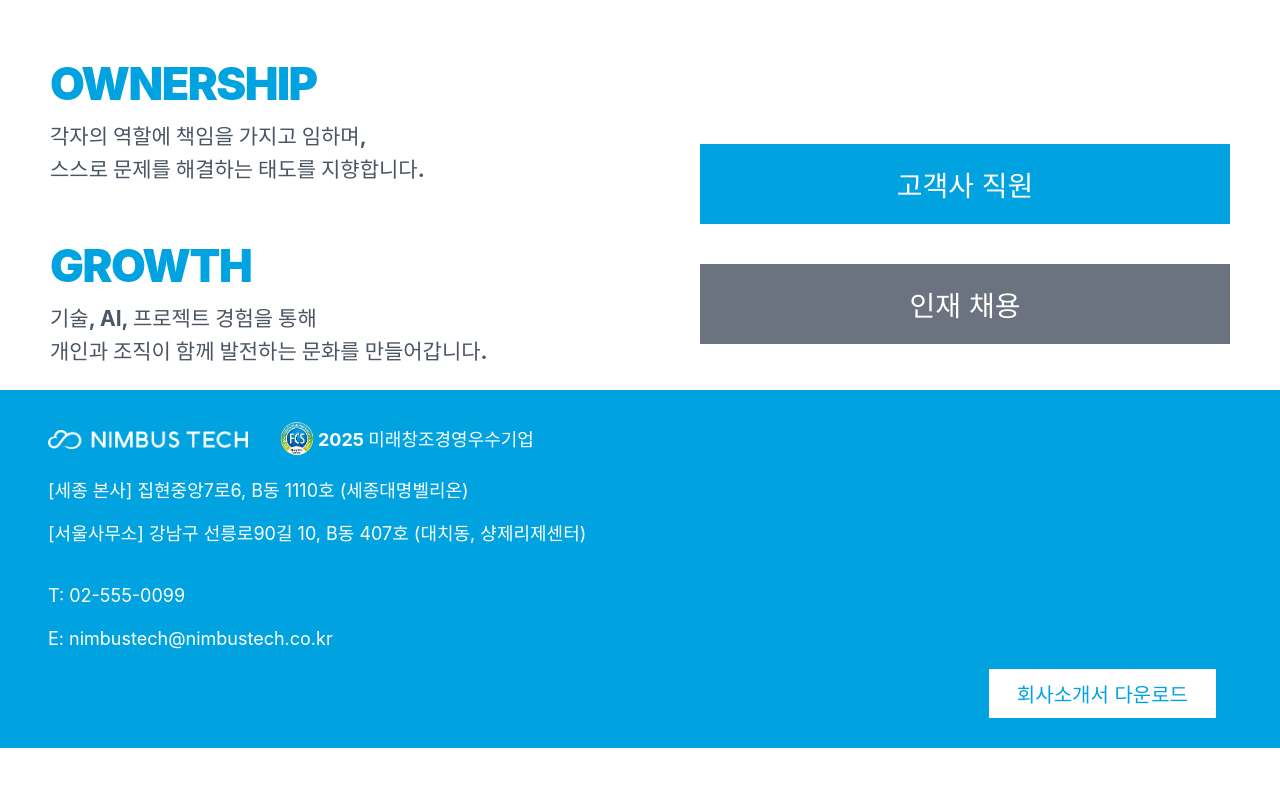
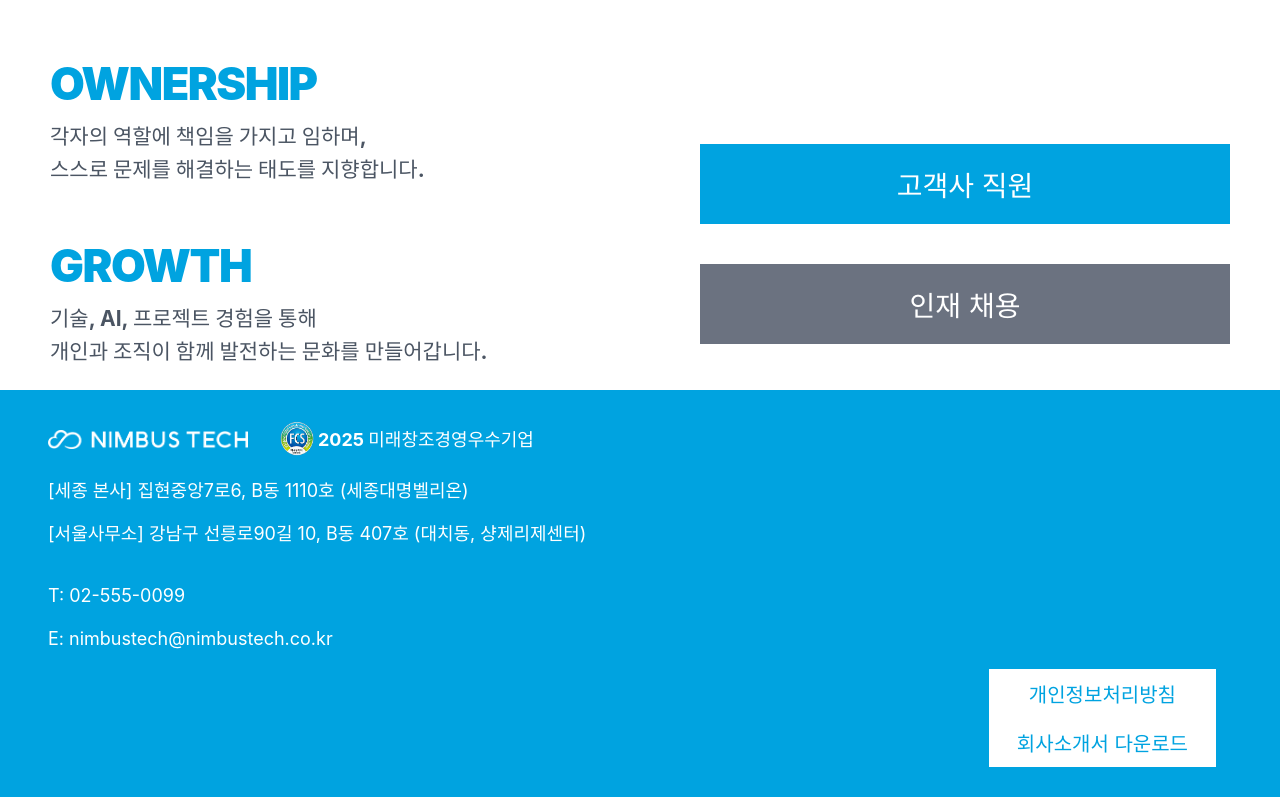
Before and after one commit to onexhana/nimbustech_website, a React (Vite) app: page / in a window 1280 px wide. Shown: the part 3771-4568 px from the top of the page. Before the commit the page ends 4519 px from the top, so only its background shows below. Built offline with nearby package versions, Linux system fonts and the light colour scheme; a web font is replaced by a local one.

Commit message:
feat: popup image

```diff
--- a/src/components/Home/HomeButton.tsx
+++ b/src/components/Home/HomeButton.tsx
@@ -99,7 +99,7 @@ const buttons: ButtonItem[] = [
     subtitle: "핵심가치",
     description: "고객과 함께 성장하는\n신뢰·책임·전문성의 가치",
     link: "/#about",
-    imagePath: "/popup_image/Core%20Values.jpg",
+    imagePath: "/popup_image/Core%20Values.png",
     titleFontSize: 30,
     subtitleFontSize: 40,
     descriptionFontSize: 20,
--- a/src/components/common/Footer.tsx
+++ b/src/components/common/Footer.tsx
@@ -15,6 +15,25 @@ export default function Footer() {
       })
       .catch(() => {
         alert('회사소개서 파일을 준비 중입니다.');
+      });
+  };
+
+  const handlePrivacyPolicyDownload = () => {
+    const link = document.createElement('a');
+    link.href = '/footer_pdf/개인정보+처리방침_v6.1.pdf';
+    link.download = 'NIMBUS_TECH_개인정보처리방침.pdf';
+    link.target = '_blank';
+
+    fetch('/footer_pdf/개인정보+처리방침_v6.1.pdf', { method: 'HEAD' })
+      .then(response => {
+        if (response.ok) {
+          link.click();
+        } else {
+          alert('개인정보처리방침 파일을 준비 중입니다.');
+        }
+      })
+      .catch(() => {
+        alert('개인정보처리방침 파일을 준비 중입니다.');
       });
   };
 
@@ -56,11 +75,51 @@ export default function Footer() {
             </div>
           </div>
 
-          {/* 우측: 다운로드 버튼 */}
+          {/* 우측: 다운로드 버튼들 */}
           <div
-            className="flex-shrink-0 ml-auto self-start pr-10"
+            className="flex-shrink-0 ml-auto self-start pr-10 flex flex-col gap-4"
             style={{ marginRight: '64px', marginBottom: '30px' }}
           >
+            {/* 개인정보처리방침 다운로드 버튼 */}
+            <button
+              onClick={handlePrivacyPolicyDownload}
+              style={{
+                backgroundColor: 'white',
+                color: '#00A3E0', // 텍스트 색상
+                borderRadius: '0px',  // 모서리 둥글게
+                border: 'none',
+                outline: 'none',
+                boxShadow: 'none', // 그림자 제거로 테두리처럼 보이는 검정 부분 제거
+                transition: 'all 0.2s ease-in-out', // 부드러운 전환
+                padding: '10px 28px',       // 안쪽 여백: 상하 10px, 좌우 28px로 확장
+                fontSize: '20px',   // 글자 크기
+                fontWeight: 600,  // 글자 두께
+                cursor: 'pointer',  // /* pointer: 클릭 가능한 손가락 모양 | default: 기본 화살표 | text: 텍스트 선택 I-모양 | wait: 로딩 중 (모래시계/스피너) | move: 이동 가능 (십자 화살표) | not-allowed: 금지 표시 | help: 도움말 아이콘 | crosshair: 십자선 모양 */
+                transform: 'scale(1)',  // 기본 크기
+              }}
+              onMouseDown={(e) => {       // 마우스를 클릭한 순간 (누르고 있는 상태)
+                e.currentTarget.style.backgroundColor = ' rgba(0, 163, 224, 1)'; // #00A3E0 rbga
+                e.currentTarget.style.color = '#ffffff';
+                e.currentTarget.style.transform = 'scale(0.95)';
+              }}
+              onMouseUp={(e) => {     //마우스를 뗄 때 (클릭 끝)
+                e.currentTarget.style.backgroundColor = 'white';
+                e.currentTarget.style.color = '#00A3E0';
+                e.currentTarget.style.transform = 'scale(1)';
+              }}
+              onMouseLeave={(e) => {            //마우스가 버튼에서 벗어났을 때 (hover 끝)
+                e.currentTarget.style.backgroundColor = 'white';
+                e.currentTarget.style.color = '#00A3E0';
+                e.currentTarget.style.transform = 'scale(1)';
+              }}
+              onMouseEnter={(e) => {   //마우스를 버튼에 올렸을 때 (hover 상태)
+                e.currentTarget.style.backgroundColor = '#f5f5f5'; // hover:bg-gray-100
+              }}
+            >
+              <span>개인정보처리방침</span>
+            </button>
+
+            {/* 회사소개서 다운로드 버튼 */}
             <button
               onClick={handleDownload}
               style={{
```
Also changed, not shown: public/popup_image/Core Values.png (added), 1 other file (tests, documents, lock files or other folders).
